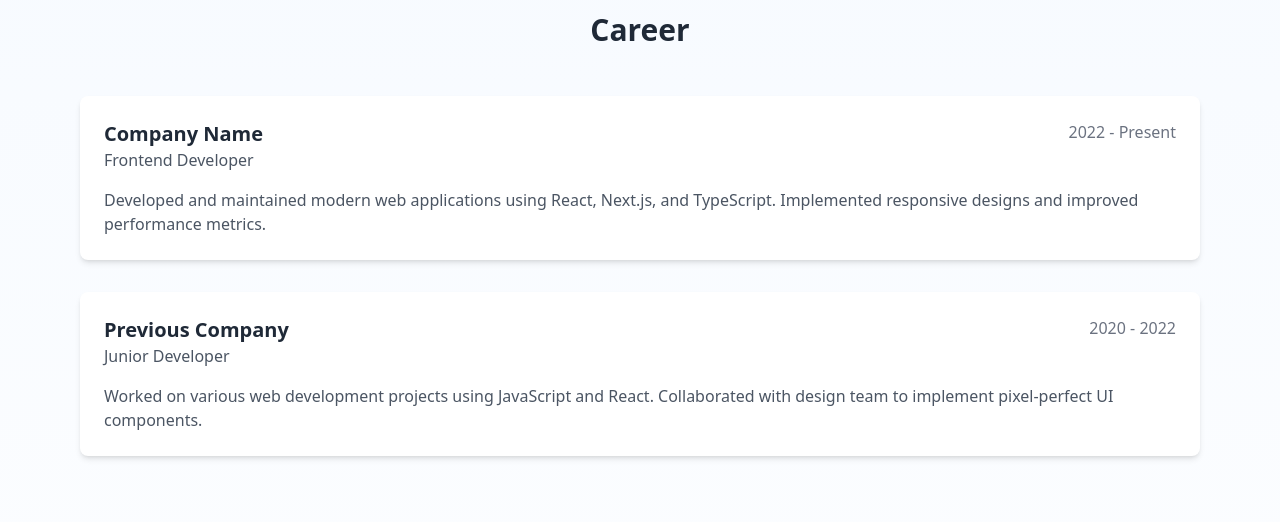
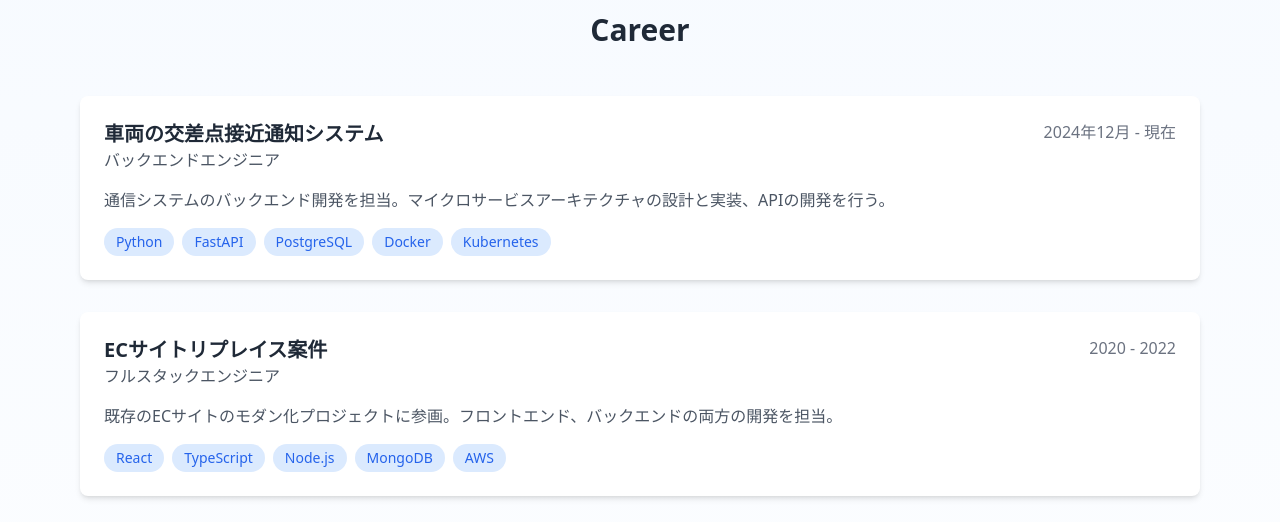
Before and after one commit to kake-t/my-portfolio, a Next.js app: page / in a window 1280 px wide. Shown: the part 1280-1802 px from the top of the page. Built offline with nearby package versions, Linux system fonts and the light colour scheme.

Commit message:
経歴を案件で表示するように修正

```diff
--- a/src/components/career/CareerCard.tsx
+++ b/src/components/career/CareerCard.tsx
@@ -5,12 +5,22 @@ const CareerCard: React.FC<{ experience: WorkExperience }> = ({ experience }) =>
     <div className="bg-white p-6 rounded-lg shadow-md hover:shadow-lg transition-shadow">
         <div className="flex justify-between items-start">
             <div>
-                <h3 className="text-xl font-semibold text-gray-800">{experience.companyName}</h3>
+                <h3 className="text-xl font-semibold text-gray-800">{experience.projectName}</h3>
                 <p className="text-gray-600">{experience.position}</p>
             </div>
             <span className="text-gray-500">{experience.period}</span>
         </div>
         <p className="mt-4 text-gray-600">{experience.description}</p>
+        <div className="flex flex-wrap gap-2 mt-4">
+            {experience.technologies.map((tech, index) => (
+                <span
+                    key={index}
+                    className="px-3 py-1 bg-blue-100 text-blue-600 rounded-full text-sm"
+                >
+                    {tech}
+                </span>
+            ))}
+        </div>
     </div>
 );
 
--- a/src/data/career.ts
+++ b/src/data/career.ts
@@ -2,17 +2,25 @@ import { WorkExperience } from "@/types";
 
 export const careerData: WorkExperience[] = [
     {
-        companyName: "Company Name",
-        position: "Frontend Developer",
-        period: "2022 - Present",
+        projectName: "車両の交差点接近通知システム",
+        position: "バックエンドエンジニア",
+        period: "2024年12月 - 現在",
         description:
-            "Developed and maintained modern web applications using React, Next.js, and TypeScript. Implemented responsive designs and improved performance metrics.",
+            "通信システムのバックエンド開発を担当。マイクロサービスアーキテクチャの設計と実装、APIの開発を行う。",
+        technologies: [
+            "Python",
+            "FastAPI",
+            "PostgreSQL",
+            "Docker",
+            "Kubernetes",
+        ],
     },
     {
-        companyName: "Previous Company",
-        position: "Junior Developer",
+        projectName: "ECサイトリプレイス案件",
+        position: "フルスタックエンジニア",
         period: "2020 - 2022",
         description:
-            "Worked on various web development projects using JavaScript and React. Collaborated with design team to implement pixel-perfect UI components.",
+            "既存のECサイトのモダン化プロジェクトに参画。フロントエンド、バックエンドの両方の開発を担当。",
+        technologies: ["React", "TypeScript", "Node.js", "MongoDB", "AWS"],
     },
 ];
--- a/src/types/index.ts
+++ b/src/types/index.ts
@@ -1,8 +1,9 @@
 export interface WorkExperience {
-    companyName: string;
+    projectName: string;
     position: string;
     period: string;
     description: string;
+    technologies: string[];
 }
 
 export interface Project {
```
